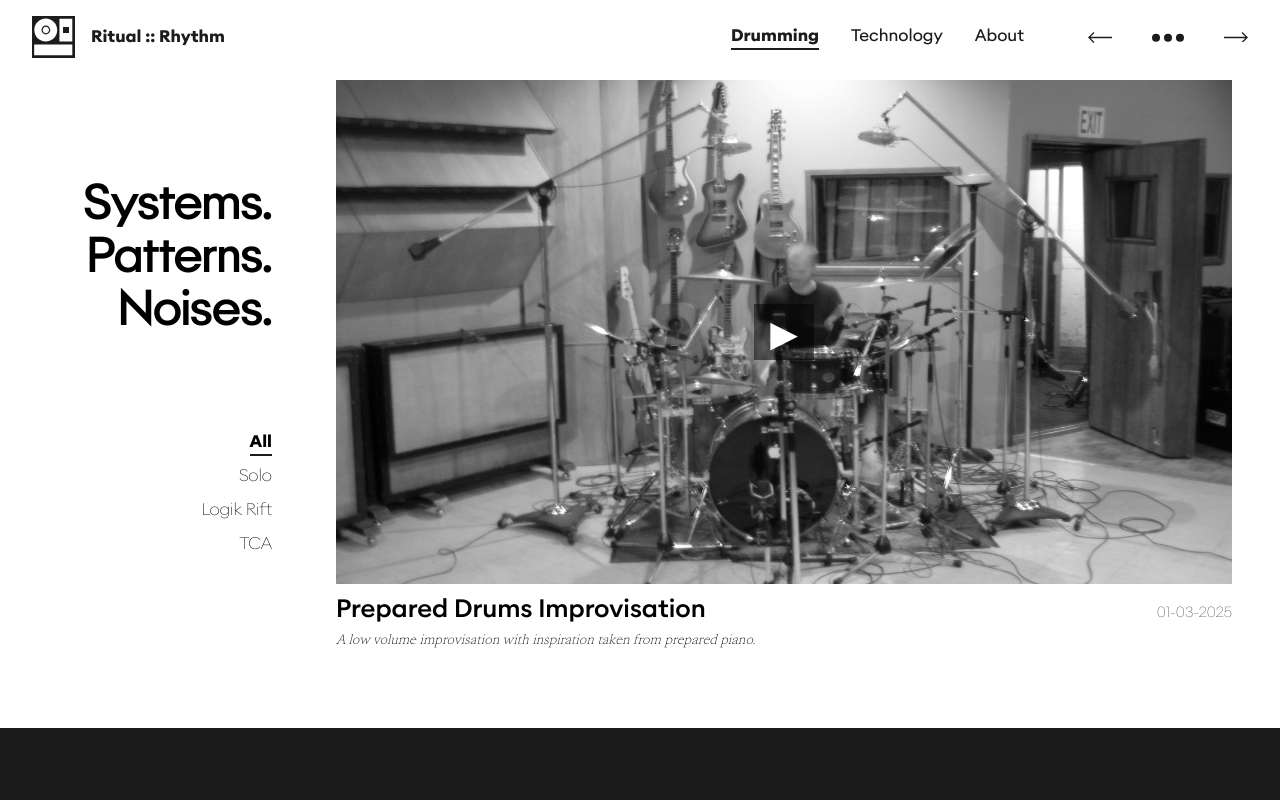
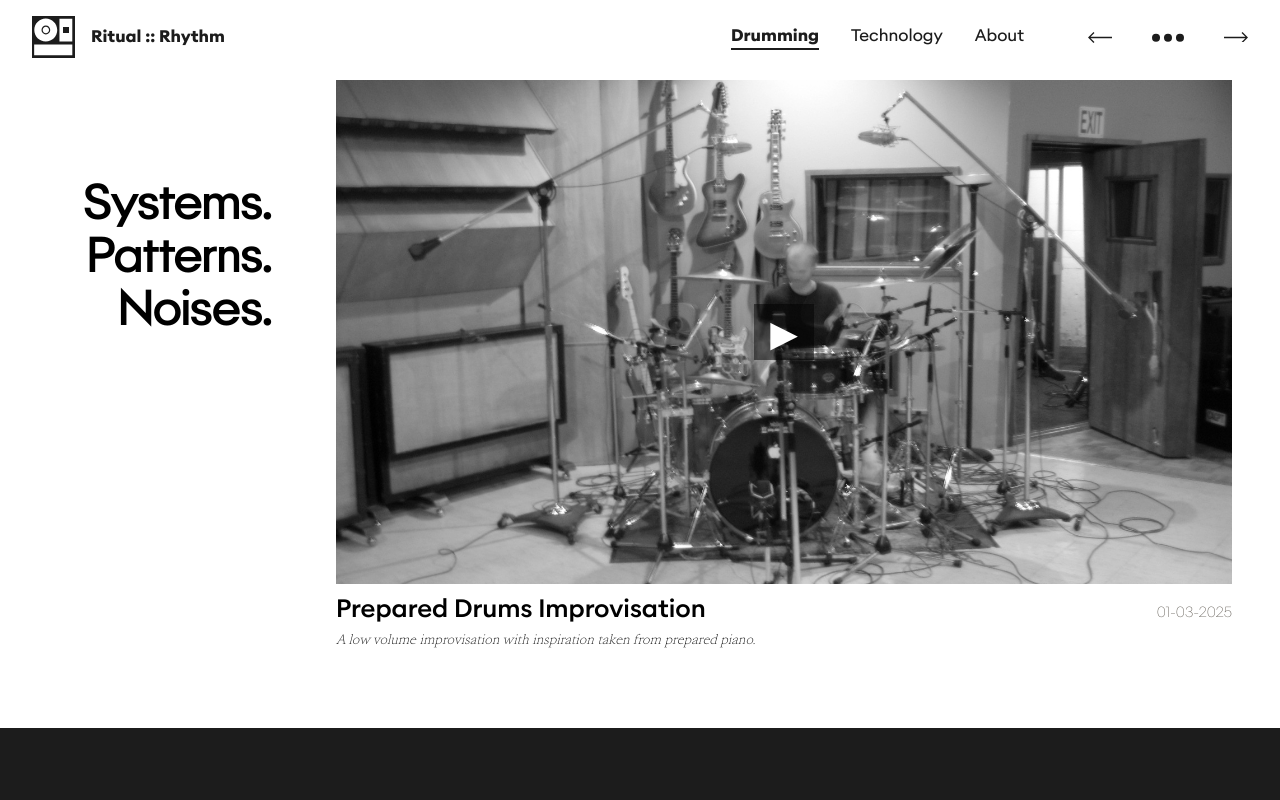
Before and after one commit to Alex-L-Crane/alexcrane-xyz, a Vue app: page / in a window 1280 px wide. Shown: the top 800 px of the page. Built offline with nearby package versions, Linux system fonts and the light colour scheme.

Commit message:
Commented out facet menu on drumming and technology feeds.

```diff
--- a/src/views/FeedPage.vue
+++ b/src/views/FeedPage.vue
@@ -47,7 +47,7 @@ const goOlder = () => { if (page.value < totalPages.value) page.value++ }
           </p>
         </div>
 
-        <div class="lg:sticky lg:self-start lg:top-40">
+       <!-- <div class="lg:sticky lg:self-start lg:top-40">
           <ul class="flex flex-wrap gap-x-6 gap-y-1 lg:block alaska text-l/[2] font-thin lg:max-w-lg lg:ml-auto">
             <li v-for="facet in allFilters" :key="facet" class="lg:mb-2">
               <button
@@ -60,7 +60,7 @@ const goOlder = () => { if (page.value < totalPages.value) page.value++ }
               >{{ facet }}</button>
             </li>
           </ul>
-        </div>
+        </div>-->
       </div>
 
       <div class="lg:w-3/4">
```
